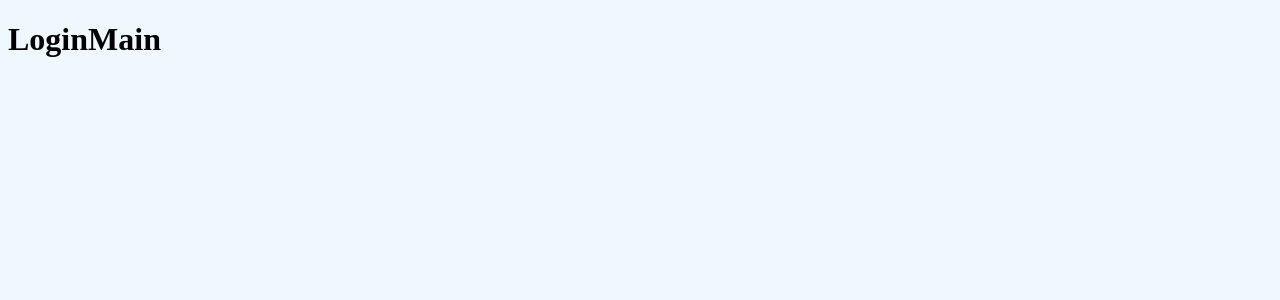
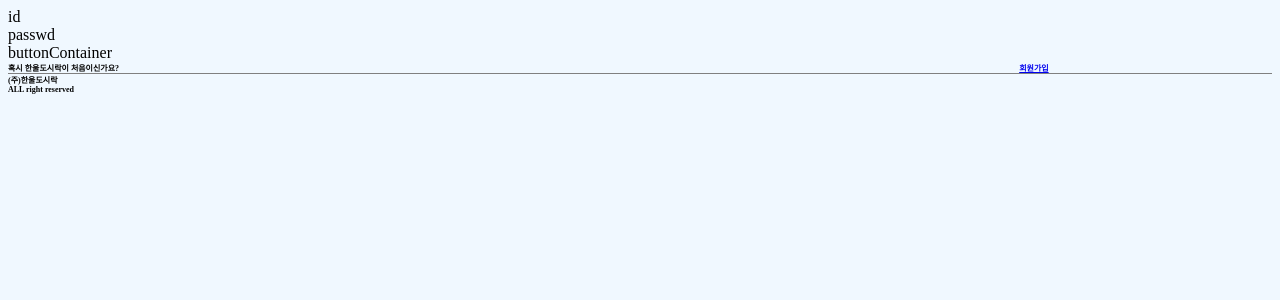
Before and after one commit to hanul-cha/lunchbox-app, a React (Create React App) app: page / in a window 1280 px wide. Shown: the top 300 px of the page. Built offline with nearby package versions, Linux system fonts and the light colour scheme.

Commit message:
부트스트랩 쓸까 아님 직접할까...

```diff
--- /dev/null
+++ b/src/components/Footer.css
@@ -0,0 +1,5 @@
+.footerContainer {
+    border-top: 1px solid grey;
+    font-size: 0.5rem;
+    font-weight: bold;
+}
--- a/src/components/Footer.tsx
+++ b/src/components/Footer.tsx
@@ -1,7 +1,12 @@
+import "./Footer.css"
+
 const Footer = () => {
   return (
     <>
-      <h2>Footer</h2>
+      <div className="footerContainer">
+        <div>(주)한울도시락</div>
+        <div>ALL right reserved</div>
+      </div>
     </>
   );
 };
--- /dev/null
+++ b/src/components/Login/LoginMain.css
@@ -0,0 +1,6 @@
+.wannaJoin {
+    display: grid;
+    grid-template-columns: 4fr 1fr;
+    font-size: 0.5rem;
+    font-weight: bold;
+}
--- a/src/components/Login/LoginMain.tsx
+++ b/src/components/Login/LoginMain.tsx
@@ -1,23 +1,37 @@
-import { useEffect, useRef, useState } from "react";
-
+import { useEffect, useRef } from "react";
+import { Link } from "react-router-dom";
+import Footer from "../Footer";
+import "./LoginMain.css";
 
 const LoginMain = () => {
-
   const loginMainRef = useRef<HTMLDivElement>(null);
   useEffect(() => {
-    if(loginMainRef !== null){
-      console.log(loginMainRef.current)
-      const { current } = loginMainRef
-      if(current){
+    if (loginMainRef !== null) {
+      console.log(loginMainRef.current);
+      const { current } = loginMainRef;
+      if (current) {
         current.style.transition = `opacity 3s 0s`;
         current.style.opacity = "1";
       }
     }
-  },[])
+  }, []);
 
   return (
     <>
-      <div ref={loginMainRef} style={{opacity:0}}><h1>LoginMain</h1></div>
+      <div ref={loginMainRef} style={{ opacity: 0 }}>
+        <div className="loginMain">
+          <section className="idAndPasswd">
+            <div className="id">id</div>
+            <div className="passwd">passwd</div>
+            <div className="buttonContainer">buttonContainer</div>
+          </section>
+          <section className="wannaJoin">
+            <span>혹시 한울도시락이 처음이신가요?</span>
+            <Link to="./join">회원가입</Link>
+          </section>
+          <Footer />
+        </div>
+      </div>
     </>
   );
 };
--- a/src/routes/Login.tsx
+++ b/src/routes/Login.tsx
@@ -1,5 +1,4 @@
 import Loading from "../components/Login/Loading";
-import Footer from "../components/Footer";
 import { useState } from "react";
 import LoginMain from "../components/Login/LoginMain";
 
```
